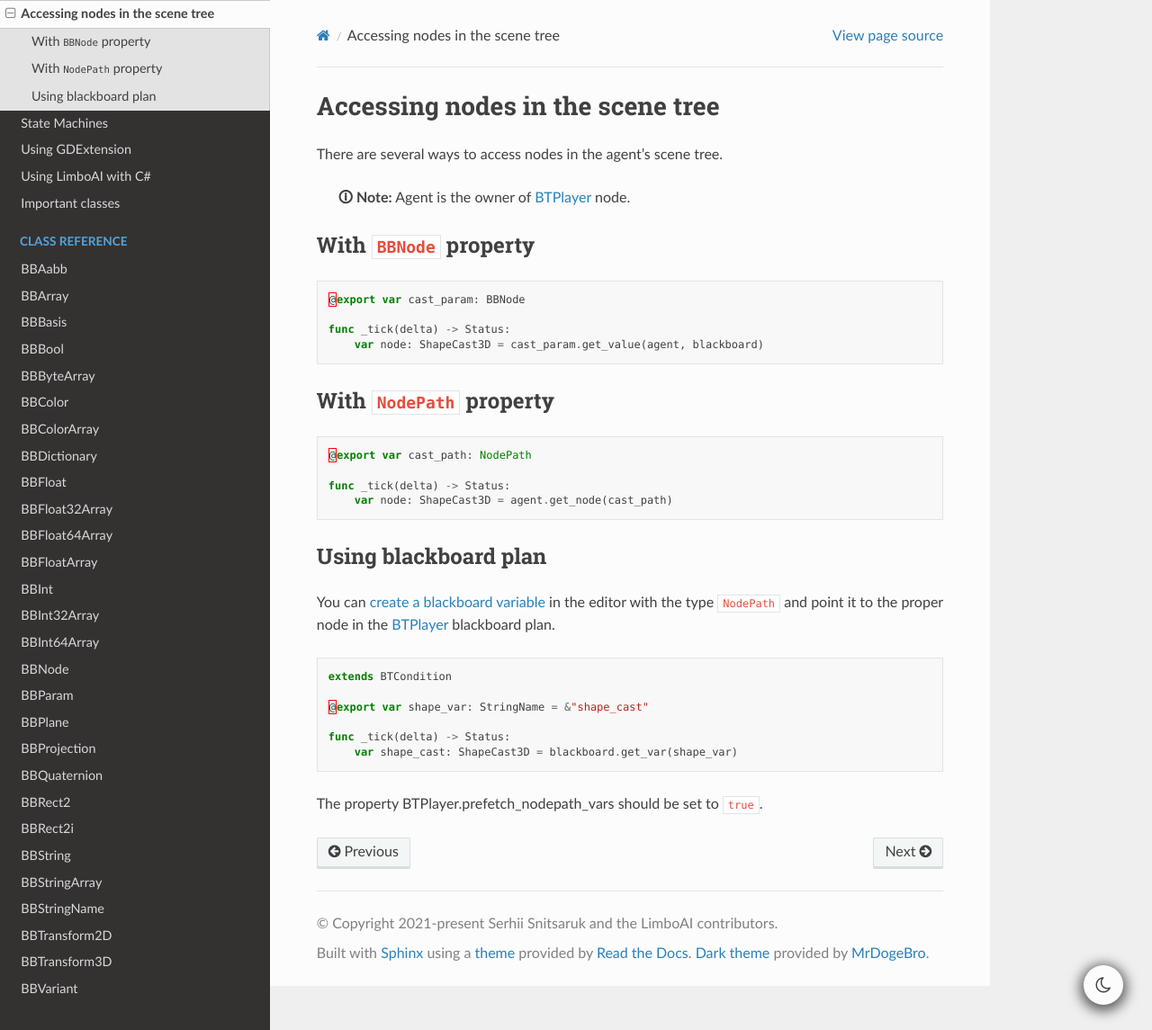
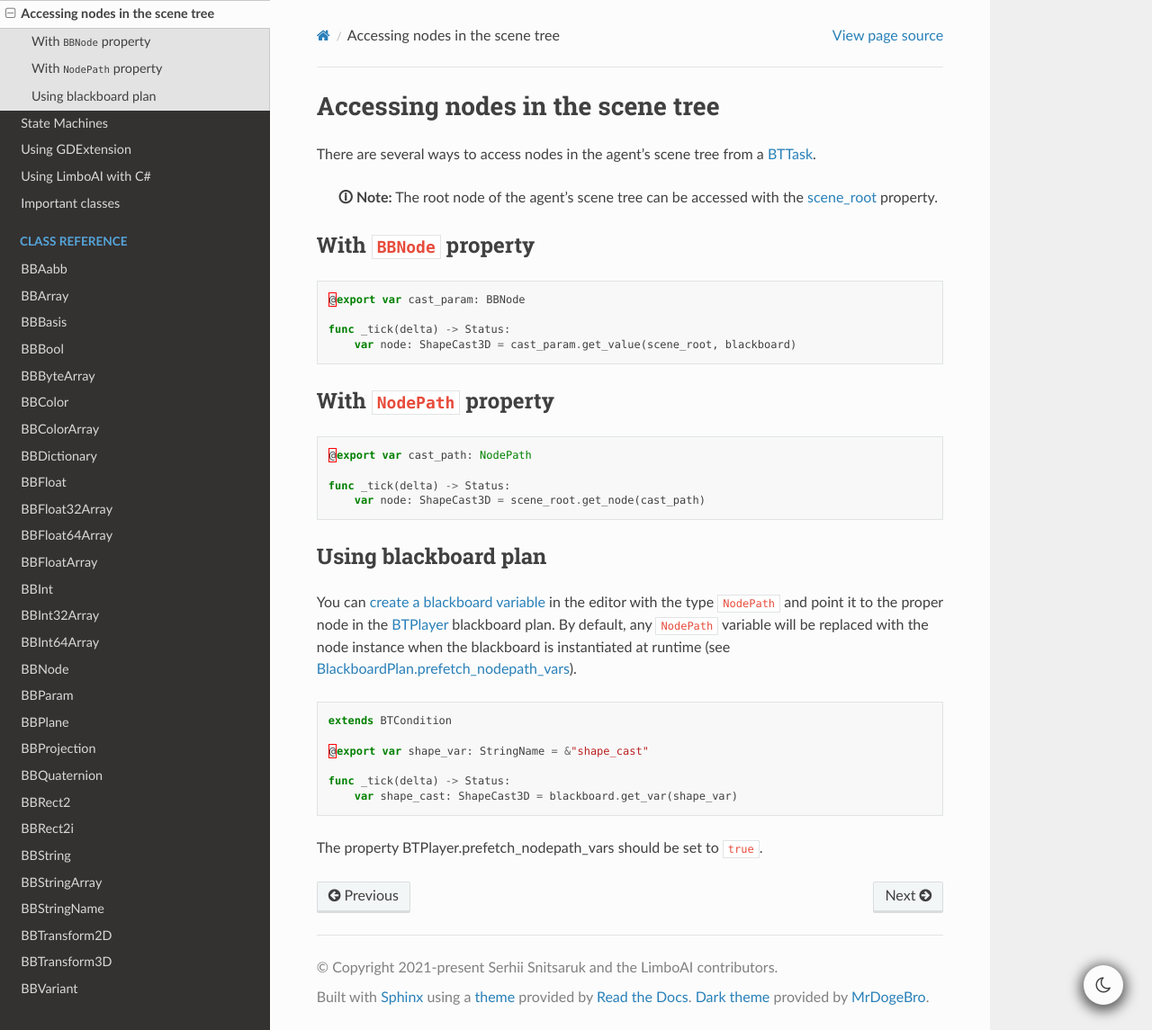
Before and after one commit to limbonaut/limboai, a Sphinx documentation site: the page built from doc/source/getting-started/accessing-nodes.rst, in a window 1280 px wide and 1145 px high. Shown: the whole window at 90% size. Built offline with Sphinx 7.4.7 and the Read the Docs theme 2.0.0, drawn with Linux system fonts in a browser that asks for light colours; pages that are not in the unit, such as notebooks, are missing from menus.

Commit message:
Doc: Update doc pages and examples

```diff
--- a/doc/source/classes/class_btplayer.rst
+++ b/doc/source/classes/class_btplayer.rst
@@ -19,7 +19,7 @@ Player of :ref:`BehaviorTree<class_BehaviorTree>` resources.
 Description
 -----------
 
-BTPlayer node is used for the instantiation and playback of :ref:`BehaviorTree<class_BehaviorTree>` resources at runtime. During instantiation, the behavior tree instance is initialized with a reference to the agent and the :ref:`blackboard<class_BTPlayer_property_blackboard>`. Agent is the owner of the BTPlayer node (see :ref:`Node.owner<class_Node_member_owner>`).
+**BTPlayer** node is used to instantiate and play :ref:`BehaviorTree<class_BehaviorTree>` resources at runtime. During initialization, the behavior tree instance is given references to the agent, the :ref:`blackboard<class_BTPlayer_property_blackboard>`, and the current scene root. The agent can be specified by the :ref:`agent_node<class_BTPlayer_property_agent_node>` property (defaults to the BTPlayer's parent node).
 
 For an introduction to behavior trees, see :ref:`BehaviorTree<class_BehaviorTree>`.
 
--- a/doc/source/classes/class_bttask.rst
+++ b/doc/source/classes/class_bttask.rst
@@ -133,7 +133,7 @@ Node **agent**
 - void **set_agent** **(** Node value **)**
 - Node **get_agent** **(** **)**
 
-The agent is a contextual object for the task's :ref:`BehaviorTree<class_BehaviorTree>` instance. Usually, agent is the owner of the :ref:`BTPlayer<class_BTPlayer>` node containing the :ref:`BehaviorTree<class_BehaviorTree>` resource.
+The agent is the contextual object for the :ref:`BehaviorTree<class_BehaviorTree>` instance. This is usually the parent of the :ref:`BTPlayer<class_BTPlayer>` node that utilizes the :ref:`BehaviorTree<class_BehaviorTree>` resource.
 
 .. rst-class:: classref-item-separator
 
--- a/doc/source/getting-started/accessing-nodes.rst
+++ b/doc/source/getting-started/accessing-nodes.rst
@@ -3,9 +3,10 @@
 Accessing nodes in the scene tree
 =================================
 
-There are several ways to access nodes in the agent's scene tree.
+There are several ways to access nodes in the agent's scene tree from a :ref:`BTTask<class_BTTask>`.
 
-    **🛈 Note:** Agent is the owner of :ref:`BTPlayer<class_BTPlayer>` node.
+    **🛈 Note:** The root node of the agent's scene tree can be accessed with the
+    :ref:`scene_root<class_BTTask_property_scene_root>` property.
 
 
 With ``BBNode`` property
@@ -16,7 +17,7 @@ With ``BBNode`` property
    @export var cast_param: BBNode
 
    func _tick(delta) -> Status:
-       var node: ShapeCast3D = cast_param.get_value(agent, blackboard)
+       var node: ShapeCast3D = cast_param.get_value(scene_root, blackboard)
 
 
 With ``NodePath`` property
@@ -27,14 +28,16 @@ With ``NodePath`` property
    @export var cast_path: NodePath
 
    func _tick(delta) -> Status:
-       var node: ShapeCast3D = agent.get_node(cast_path)
+       var node: ShapeCast3D = scene_root.get_node(cast_path)
 
 
 Using blackboard plan
 ---------------------
 
 You can :ref:`create a blackboard variable<editing_plan>` in the editor with the type ``NodePath``
-and point it to the proper node in the :ref:`BTPlayer<class_BTPlayer>` blackboard plan.
+and point it to the proper node in the :ref:`BTPlayer<class_BTPlayer>` blackboard plan. By default,
+any ``NodePath`` variable will be replaced with the node instance when the blackboard is instantiated
+at runtime (see :ref:`BlackboardPlan.prefetch_nodepath_vars<class_BlackboardPlan_property_prefetch_nodepath_vars>`).
 
 .. code:: gdscript
 
--- a/doc/source/getting-started/custom-tasks.rst
+++ b/doc/source/getting-started/custom-tasks.rst
@@ -92,7 +92,7 @@ Example 1: A simple action
 
    # Called each time this task is ticked (aka executed).
    func _tick(p_delta: float) -> Status:
-       var n: CanvasItem = agent.get_node_or_null(node_path)
+       var n: CanvasItem = scene_root.get_node_or_null(node_path)
        if is_instance_valid(n):
            n.visible = visible
            return SUCCESS
--- a/doc/source/getting-started/using-blackboard.rst
+++ b/doc/source/getting-started/using-blackboard.rst
@@ -91,7 +91,7 @@ Usage example:
     @export var speed: BBFloat
 
     func _tick(delta: float) -> Status:
-        var current_speed: float = speed.get_value(agent, blackboard, 0.0)
+        var current_speed: float = speed.get_value(scene_root, blackboard, 0.0)
         ...
 
 Advanced topic: Blackboard scopes
```
Also changed, not shown: other parts of doc/source/classes/class_bttask.rst (+1 -1 lines), 2 other files.
